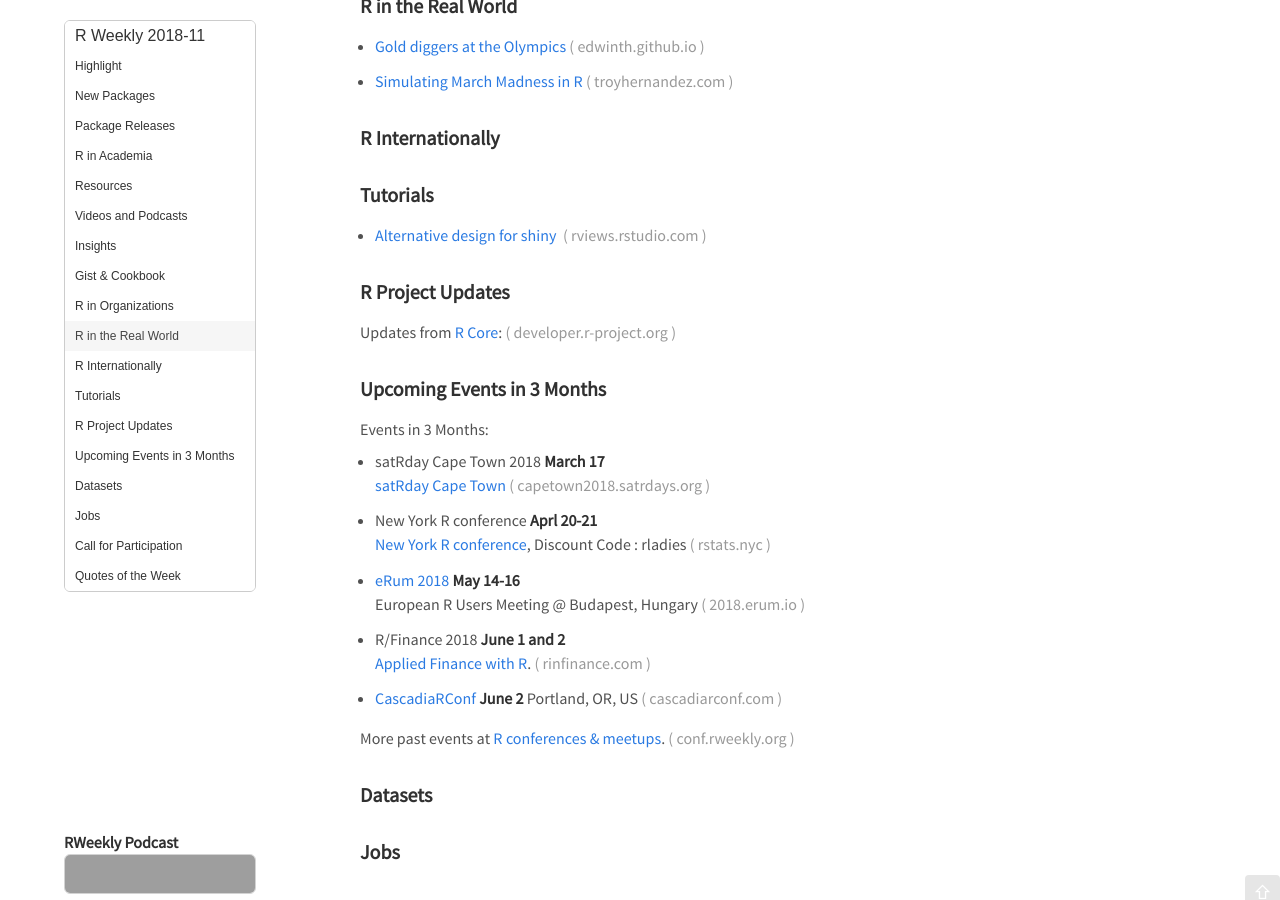
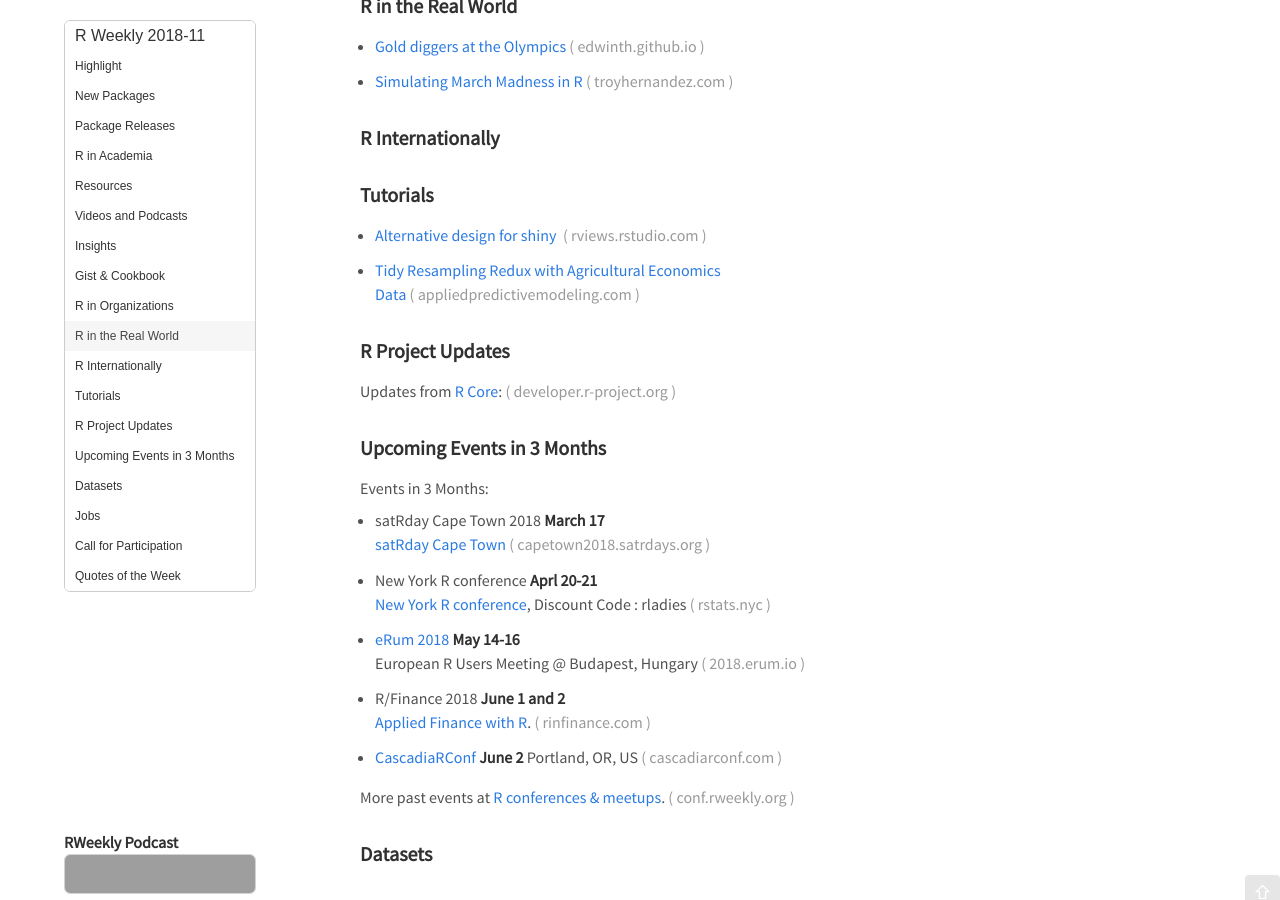
Before and after one commit to rweekly/rweekly.org, a Jekyll site: the page built from draft.md, in a window 1280 px wide and 900 px high, scrolled down 852 px. Built offline with Jekyll 4.4.1, drawn with Linux system fonts in a browser that asks for light colours; emoji names are drawn with the system emoji font; comment, search, counter and statistics services are not loaded; grey boxes are pictures that could not be loaded.

Commit message:
Update draft.md

```diff
--- a/draft.md
+++ b/draft.md
@@ -73,6 +73,8 @@
 + [Alternative design for shiny](https://rviews.rstudio.com/2018/03/13/alternative-design-for-shiny/)
 <!--<div class="post-more-begin"></div><div class="post-more-end"></div>-->
 
++ [Tidy Resampling Redux with Agricultural Economics Data](http://appliedpredictivemodeling.com/blog/2018/3/12/2s3j82ctkrhxugq7hf3myoeeb49k8u)
+
 ###  R Project Updates
 
 Updates from [R Core](http://developer.r-project.org/blosxom.cgi/R-devel/NEWS):
```
